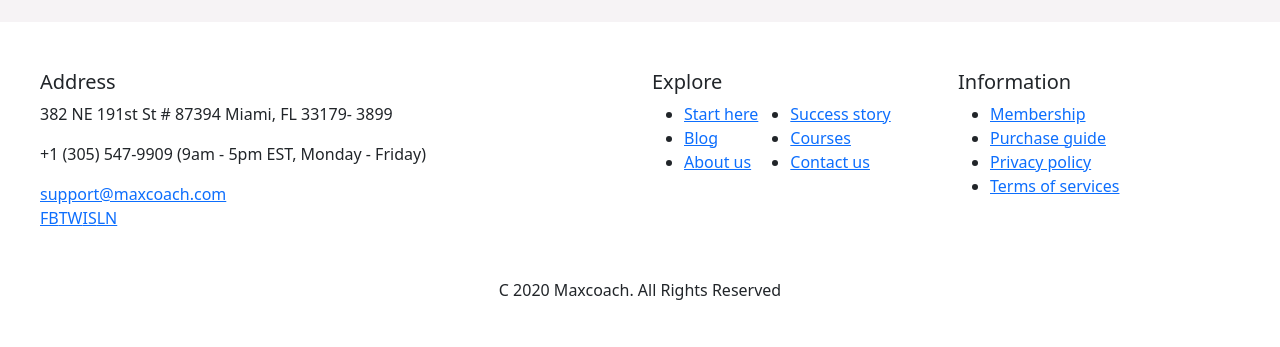
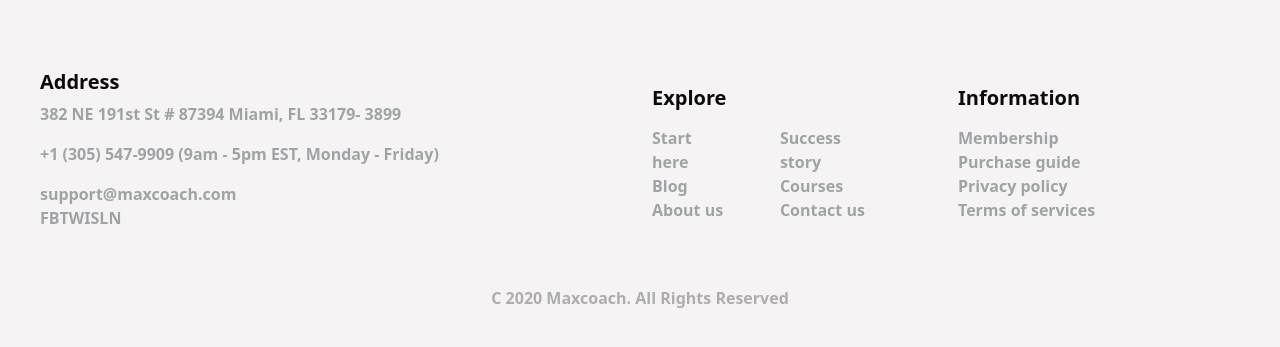
Before and after one commit to giuseppesciacca/proj-html-vuejs, a Vue app: page / in a window 1280 px wide. Shown: the part 1706-2053 px from the top of the page. Built offline with nearby package versions, Linux system fonts and the light colour scheme.

Commit message:
[fix] styles in footer

```diff
--- a/src/components/FooterLinks.vue
+++ b/src/components/FooterLinks.vue
@@ -1,5 +1,6 @@
 <script>
 import LinkFooter from './LinkFooter.vue';
+//data links
 import explorePartOne from '../assets/data/exploreLink.json';
 import explorePartTwo from '../assets/data/exploreLinkSecondPart.json';
 import informationLink from '../assets/data/informationLinks.json';
@@ -22,7 +23,7 @@
 <template>
     <div class="row ">
         <div id="explore_menu" class="col-6">
-            <h5>Explore</h5>
+            <h5 class="my-3">Explore</h5>
             <div class="d-flex">
 
                 <LinkFooter :array="explorePartOne" :src="explorePartOne.src" :text="explorePartOne.text" />
@@ -33,7 +34,7 @@
         </div>
 
         <div id="information_menu" class="col-6">
-            <h5>Information</h5>
+            <h5 class="my-3">Information</h5>
 
             <LinkFooter :array="informationLink" :src="explorePartOne.src" :text="explorePartOne.text" />
         </div>
--- a/src/components/LinkFooter.vue
+++ b/src/components/LinkFooter.vue
@@ -10,7 +10,7 @@
 </script>
 
 <template>
-    <ul>
+    <ul class="p-0 me-5">
         <li v-for="link in array">
             <a :href="link.src">{{ link.text }}</a>
         </li>
--- a/src/components/PageFooter.vue
+++ b/src/components/PageFooter.vue
@@ -29,17 +29,42 @@
 
                 <div class="col-6">
                     <FooterLinks />
-
                 </div>
             </div>
         </div>
 
-        <p class="text-center">C 2020 Maxcoach. All Rights Reserved</p>
+        <p class="text-center credits">C 2020 Maxcoach. All Rights Reserved</p>
     </footer>
 </template>
 
-<style lang="scss" scoped>
+<style lang="scss">
+@use '../assets/scss/partials/variables.scss' as *;
+
 footer {
     height: 405px;
+    background-color: $hint_of_red;
+
+    a {
+        text-decoration: none;
+    }
+
+    ul {
+        list-style: none;
+    }
+
+    h5 {
+        color: $cod_gray;
+        font-weight: 600;
+    }
+
+    a,
+    p {
+        color: $edward;
+        font-weight: 600;
+    }
+
+    .credits {
+        color: $shady_lady;
+    }
 }
 </style>
```
